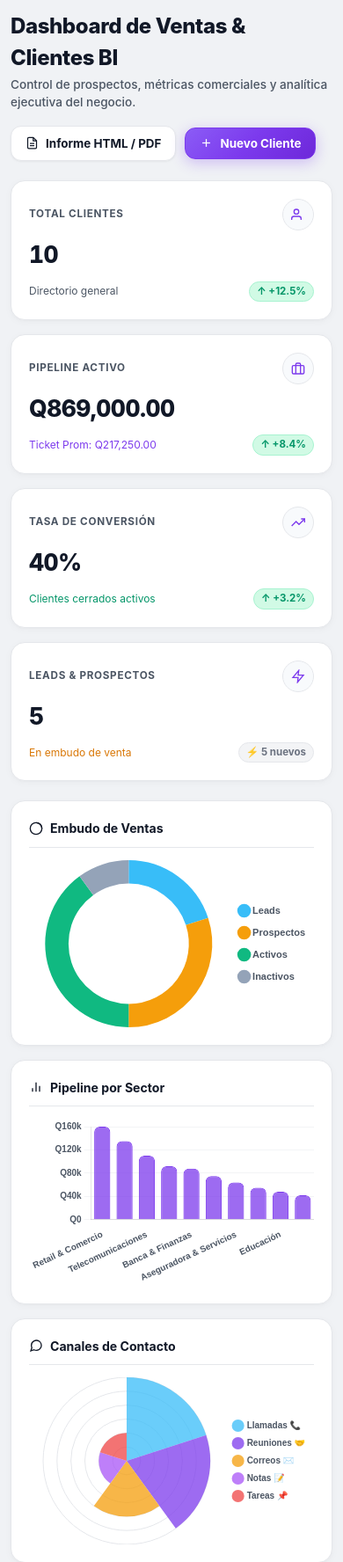
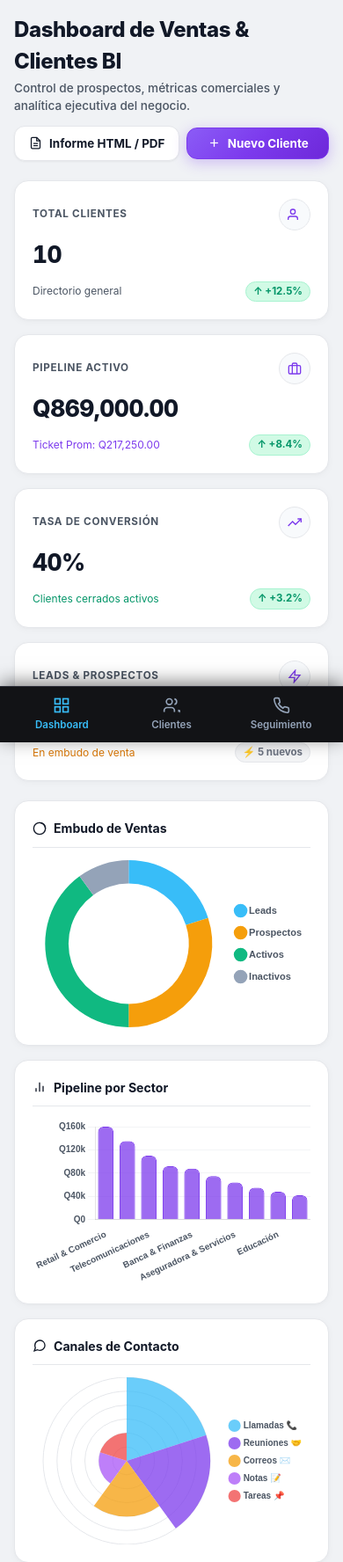
Before and after one commit to Milton421/CRM-Enterprise, a PHP site: page / in a window 390 px wide. Shown: the top 1776 px of the page at 88% size. Run offline with PHP 8.4, Linux system fonts and the light colour scheme; data comes from the database, SQL or seed files in the repository.

Commit message:
Update CRM Enterprise

```diff
--- a/assets/css/style.css
+++ b/assets/css/style.css
@@ -798,18 +798,25 @@ body {
     background-color: var(--bg-surface);
     border: 1px solid var(--border);
     border-radius: 0 0 var(--radius-lg) var(--radius-lg);
-    overflow-x: hidden;
+    overflow-x: auto;
+    -webkit-overflow-scrolling: touch;
     width: 100%;
     max-width: 100%;
     box-shadow: 0 4px 16px -2px rgba(0, 0, 0, 0.04);
+    cursor: grab;
+}
+
+.table-container.is-dragging {
+    cursor: grabbing;
+    user-select: none;
 }
 
 .custom-table {
     width: 100%;
+    min-width: 850px;
     border-collapse: collapse;
     text-align: left;
     font-size: 0.82rem;
-    table-layout: fixed;
 }
 
 .custom-table th {
@@ -1103,6 +1110,119 @@ textarea.form-control { resize: vertical; min-height: 70px; }
     to { transform: translateX(0); opacity: 1; }
 }
 
+/* Mobile Navigation & Drawer Styling */
+.mobile-navbar {
+    display: none;
+    align-items: center;
+    justify-content: space-between;
+    padding: 12px 16px;
+    background: #1a1b20;
+    border-bottom: 1px solid #2c2e38;
+    position: sticky;
+    top: 0;
+    z-index: 100;
+    margin: -16px -16px 16px -16px;
+}
+
+.mobile-brand {
+    display: flex;
+    align-items: center;
+    gap: 10px;
+}
+
+.mobile-brand-title {
+    font-size: 1rem;
+    font-weight: 700;
+    color: #f8fafc;
+}
+
+.mobile-menu-btn {
+    background: transparent;
+    border: 1px solid #2c2e38;
+    color: #f8fafc;
+    border-radius: 8px;
+    width: 38px;
+    height: 38px;
+    display: flex;
+    align-items: center;
+    justify-content: center;
+    cursor: pointer;
+    transition: all 0.2s ease;
+}
+
+.mobile-menu-btn:hover, .mobile-menu-btn:active {
+    background: #2c2e38;
+}
+
+/* Sidebar Overlay */
+.sidebar-overlay {
+    position: fixed;
+    top: 0;
+    left: 0;
+    width: 100vw;
+    height: 100vh;
+    background: rgba(0, 0, 0, 0.65);
+    backdrop-filter: blur(4px);
+    -webkit-backdrop-filter: blur(4px);
+    z-index: 998;
+    opacity: 0;
+    visibility: hidden;
+    transition: opacity 0.25s ease, visibility 0.25s ease;
+}
+
+body.mobile-sidebar-open .sidebar-overlay {
+    opacity: 1;
+    visibility: visible;
+}
+
+/* Mobile Bottom Navigation Bar */
+.mobile-bottom-nav {
+    display: none;
+    position: fixed;
+    bottom: 0;
+    left: 0;
+    right: 0;
+    height: 64px;
+    background: #121316;
+    border-top: 1px solid #2c2e38;
+    z-index: 990;
+    justify-content: space-around;
+    align-items: center;
+    padding: 0 8px;
+    box-shadow: 0 -4px 20px rgba(0, 0, 0, 0.5);
+}
+
+.bottom-nav-item {
+    display: flex;
+    flex-direction: column;
+    align-items: center;
+    justify-content: center;
+    gap: 4px;
+    color: #94a3b8;
+    text-decoration: none;
+    font-size: 0.72rem;
+    font-weight: 600;
+    padding: 6px 12px;
+    border-radius: 12px;
+    transition: all 0.2s ease;
+    flex: 1;
+}
+
+.bottom-nav-item svg {
+    width: 20px;
+    height: 20px;
+    stroke: #94a3b8;
+    transition: stroke 0.2s ease;
+}
+
+.bottom-nav-item.active {
+    color: #38bdf8;
+}
+
+.bottom-nav-item.active svg {
+    stroke: #38bdf8;
+}
+
 @media (max-width: 1280px) {
     .main-content { padding: 24px 28px; }
 }
@@ -1119,17 +1239,24 @@ textarea.form-control { resize: vertical; min-height: 70px; }
 }
 
 @media (max-width: 768px) {
-    .main-content { padding: 16px; margin-left: 60px; width: calc(100% - 60px); max-width: calc(100% - 60px); }
-    .header { flex-direction: column; align-items: flex-start; }
+    .sidebar { display: none !important; }
+    .mobile-navbar { display: none !important; }
+    .mobile-bottom-nav { display: flex !important; }
+
+    .main-content {
+        margin-left: 0 !important;
+        width: 100% !important;
+        max-width: 100% !important;
+        padding: 16px 16px 85px 16px !important;
+    }
+
+    .header { flex-direction: column; align-items: flex-start; gap: 12px; }
+    .header-actions { display: flex; width: 100%; gap: 8px; }
+    .header-actions .btn { flex: 1; justify-content: center; }
     .controls-bar { flex-direction: column; align-items: stretch; }
     .filter-group { width: 100%; justify-content: space-between; }
     .select-custom { flex: 1; }
     .kanban-board { grid-template-columns: 1fr; }
-}
-
-@media (max-width: 640px) {
-    .sidebar { width: 0; padding: 0; display: none; }
-    .main-content { margin-left: 0; width: 100%; max-width: 100%; padding: 12px; }
     .form-grid { grid-template-columns: 1fr; }
     .form-group.full-width { grid-column: span 1; }
 }
--- a/index.php
+++ b/index.php
@@ -463,6 +463,21 @@ require_once __DIR__ . '/config/db.php';
     </div>
 </div>
 
+<nav class="mobile-bottom-nav" id="mobileBottomNav">
+    <a href="#dashboard" class="bottom-nav-item active" data-target="view-dashboard">
+        <svg viewBox="0 0 24 24" fill="none" stroke="currentColor" stroke-width="2"><rect x="3" y="3" width="7" height="7"/><rect x="14" y="3" width="7" height="7"/><rect x="14" y="14" width="7" height="7"/><rect x="3" y="14" width="7" height="7"/></svg>
+        <span>Dashboard</span>
+    </a>
+    <a href="#clientes" class="bottom-nav-item" data-target="view-clientes">
+        <svg viewBox="0 0 24 24" fill="none" stroke="currentColor" stroke-width="2"><path d="M16 21v-2a4 4 0 0 0-4-4H6a4 4 0 0 0-4 4v2"/><circle cx="9" cy="7" r="4"/><path d="M22 21v-2a4 4 0 0 1 0 7.75"/><path d="M16 3.13a4 4 0 0 1 0 7.75"/></svg>
+        <span>Clientes</span>
+    </a>
+    <a href="#seguimientos" class="bottom-nav-item" data-target="view-seguimientos">
+        <svg viewBox="0 0 24 24" fill="none" stroke="currentColor" stroke-width="2"><path d="M22 16.92v3a2 2 0 0 1-2.18 2 19.79 19.79 0 0 1-8.63-3.07 19.5 19.5 0 0 1-6-6 19.79 19.79 0 0 1-3.07-8.67A2 2 0 0 1 4.11 2h3a2 2 0 0 1 2 1.72 12.84 12.84 0 0 0 .7 2.81 2 2 0 0 1-.45 2.11L8.09 9.91a16 16 0 0 0 6 6l1.27-1.27a2 2 0 0 1 2.11-.45 12.84 12.84 0 0 0 2.81.7A2 2 0 0 1 22 16.92z"/></svg>
+        <span>Seguimiento</span>
+    </a>
+</nav>
+
 <div class="toast-container" id="toastContainer"></div>
 
 <script src="assets/js/charts.js"></script>
```
Also changed, not shown: assets/js/app.js (+69 -3 lines), README.md (deleted).
